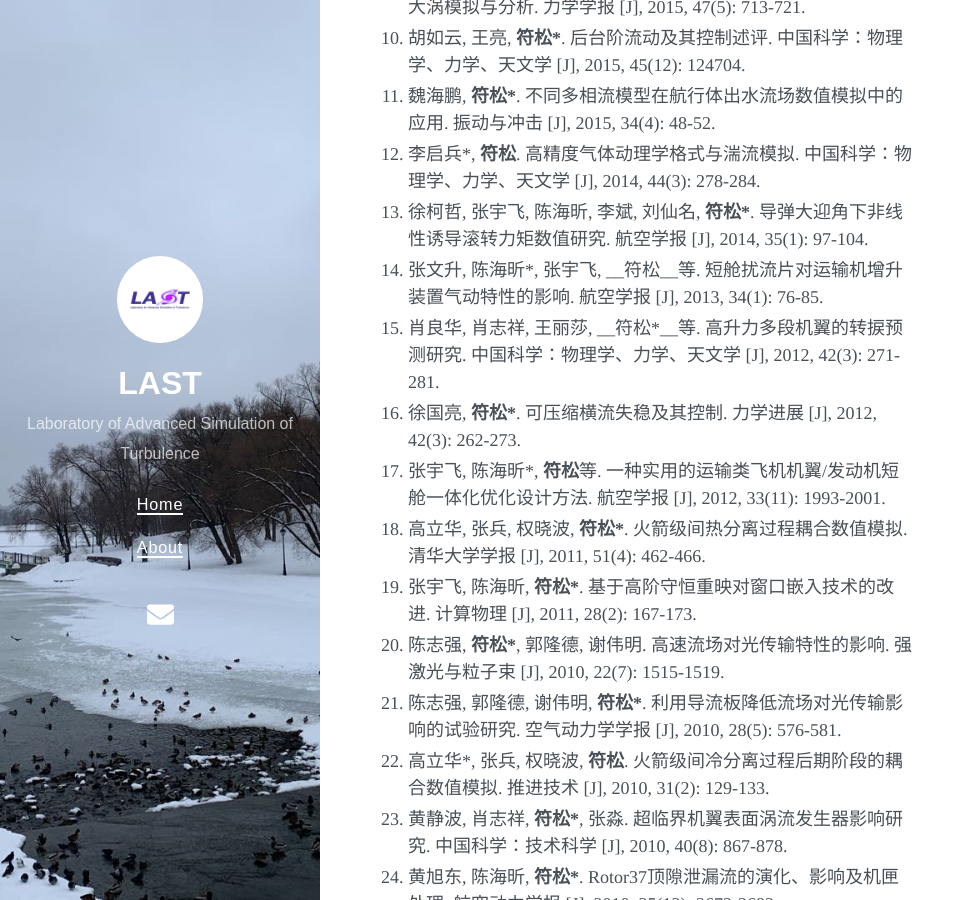
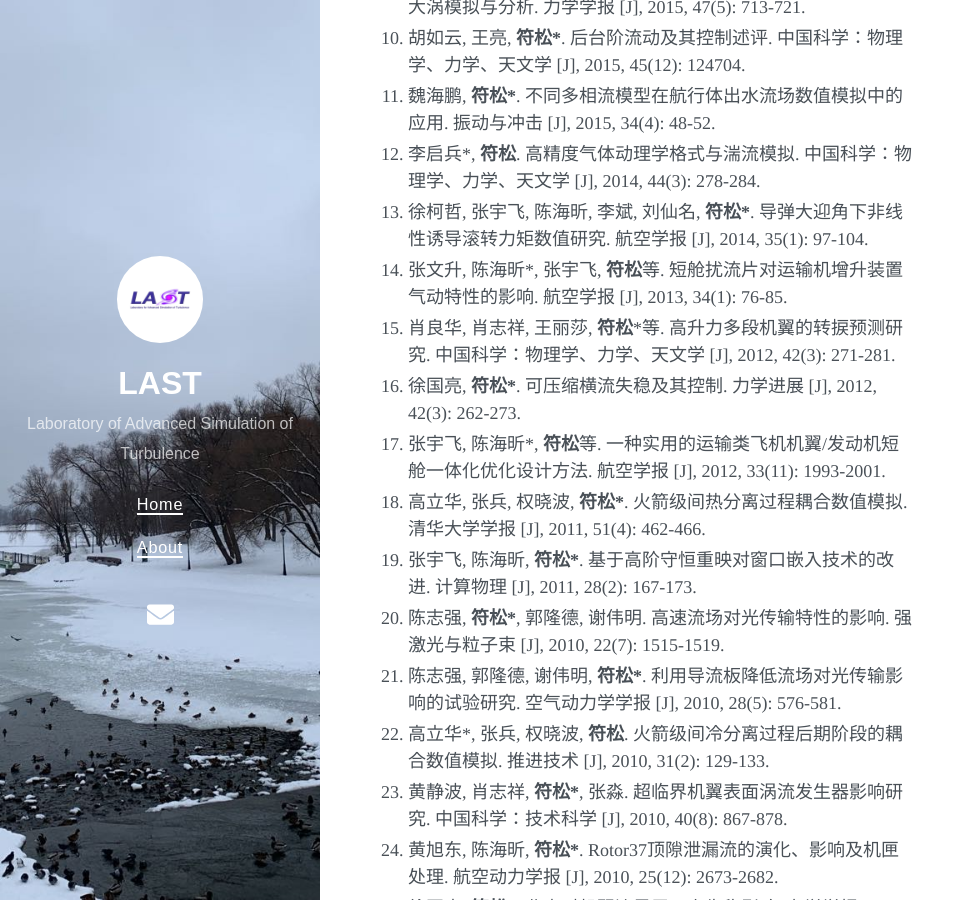
Before and after one commit to LAST-THU/LAST-THU.GitHub.io, a Jekyll site: the page built from _posts/2022-03-21-songfu.md, in a window 1280 px wide and 900 px high, scrolled down 17624 px. Shown: the whole window, without its empty margins (0-975 px from the left). Built offline with Jekyll 4.4.1, drawn with Linux system fonts in a browser that asks for light colours; nearby versions of some CDN libraries.

```diff
--- a/_posts/2022-03-21-songfu.md
+++ b/_posts/2022-03-21-songfu.md
@@ -255,8 +255,8 @@ Working together with COMAC, his team helped the aerodynamic design of supercrit
 11.	魏海鹏, __符松*__. 不同多相流模型在航行体出水流场数值模拟中的应用. 振动与冲击 [J], 2015, 34(4): 48-52.
 12.	李启兵*, __符松__. 高精度气体动理学格式与湍流模拟. 中国科学：物理学、力学、天文学 [J], 2014, 44(3): 278-284.
 13.	徐柯哲, 张宇飞, 陈海昕, 李斌, 刘仙名, __符松*__. 导弹大迎角下非线性诱导滚转力矩数值研究. 航空学报 [J], 2014, 35(1): 97-104.
-14.	张文升, 陈海昕*, 张宇飞, __符松__等. 短舱扰流片对运输机增升装置气动特性的影响. 航空学报 [J], 2013, 34(1): 76-85.
-15.	肖良华, 肖志祥, 王丽莎, __符松*__等. 高升力多段机翼的转捩预测研究. 中国科学：物理学、力学、天文学 [J], 2012, 42(3): 271-281.
+14.	张文升, 陈海昕*, 张宇飞, **符松**等. 短舱扰流片对运输机增升装置气动特性的影响. 航空学报 [J], 2013, 34(1): 76-85.
+15.	肖良华, 肖志祥, 王丽莎, **符松***等. 高升力多段机翼的转捩预测研究. 中国科学：物理学、力学、天文学 [J], 2012, 42(3): 271-281.
 16.	徐国亮, __符松*__. 可压缩横流失稳及其控制. 力学进展 [J], 2012, 42(3): 262-273.
 17.	张宇飞, 陈海昕*, **符松**等. 一种实用的运输类飞机机翼/发动机短舱一体化优化设计方法. 航空学报 [J], 2012, 33(11): 1993-2001.
 18.	高立华, 张兵, 权晓波, __符松*__. 火箭级间热分离过程耦合数值模拟. 清华大学学报 [J], 2011, 51(4): 462-466.
```
